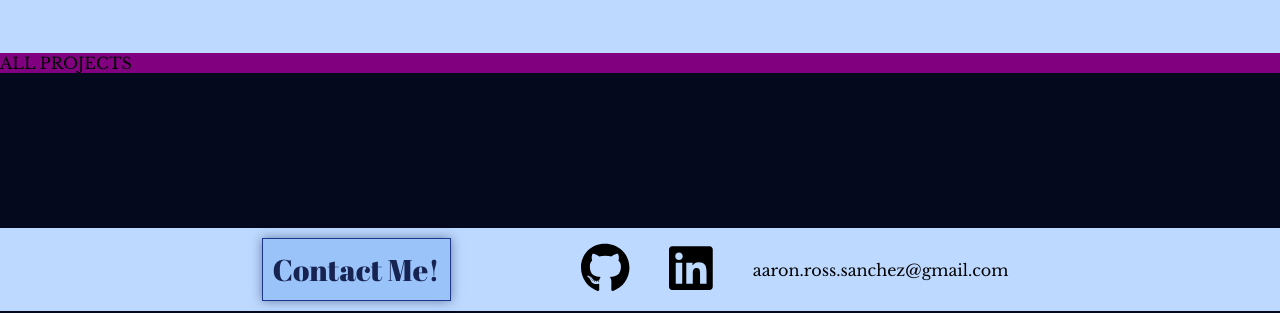
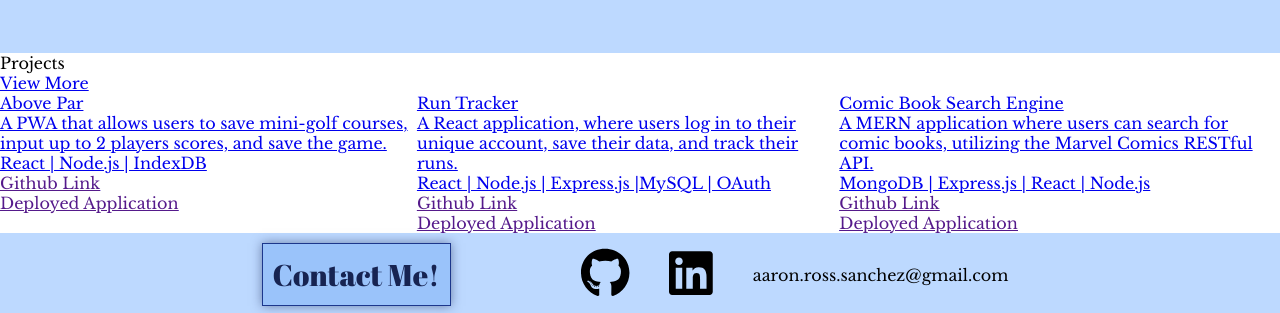
Before and after one commit to aarosan/react-portfolio, a React (Create React App) app: page / in a window 1280 px wide. Shown: the part 489-802 px from the top of the page. Built offline with nearby package versions, Linux system fonts and the light colour scheme.

Commit message:
Project Information printed in DOM

```diff
--- a/src/App.css
+++ b/src/App.css
@@ -1,4 +1,4 @@
 body {
-  background-color: #05091E;
+  /* background-color: #05091E; */
   font-family: 'Libre Baskerville', serif;
 }
--- a/src/components/allProjects.jsx
+++ b/src/components/allProjects.jsx
@@ -1,14 +1,41 @@
 import React from "react";
+import Project from "./project";
+
+import INFO from "../information/homeInfo";
 
 import "./styles/allProjects.css"
 
 const AllProjects = () => {
     return (
-        <React.Fragment>
-            <div className="projects-container">
-                ALL PROJECTS
+            <div className="project-section-container">
+
+                <div className="projects-text">
+                    <div className="projects-title">
+                        Projects
+                    </div>
+                    <div className="projects-view-more">
+                        <a href="/">View More</a>
+                    </div>
+                </div>
+
+                <div className="all-projects-container">
+                    {INFO.projects.map((project, index) => (
+                        <div className="all=projects-project" key={index}>
+                            <Project
+                                title={project.title}
+                                description={project.description}
+                                languages={project.languages}
+                                githubLink={project.githubLink}
+                                deployedLink={project.deployedLink}
+                                projectLink={project.projectLink}
+                            />
+                        </div>
+                    ))}
+                </div>
+
             </div>
-        </React.Fragment>
+
+
     )
 }
 
--- a/src/components/project.jsx
+++ b/src/components/project.jsx
@@ -0,0 +1,29 @@
+import React from "react";
+import { Link } from "react-router-dom";
+
+import "./styles/project.css";
+
+const Project = (props) => {
+    const { title, description, languages, githubLink, deployedLink, projectLink } = props;
+
+    return (
+        <React.Fragment>
+            <div className="project">
+                <Link to={projectLink}>
+                    <div className="project-container">
+                        <div className="project-title">{title}</div>
+                        <div className="project-description">{description}</div>
+                        <div className="project-languages">{languages}</div>
+                        <div className="project-github">
+                            <a href={githubLink}>Github Link</a>
+                        </div>
+                        <div className="project-deployed">                            <a href={deployedLink}>Deployed Application</a>
+                        </div>
+                    </div>
+                </Link>
+            </div>
+        </React.Fragment>
+    )
+}
+
+export default Project;
--- a/src/components/styles/allProjects.css
+++ b/src/components/styles/allProjects.css
@@ -1,3 +1,3 @@
-.projects-container {
-    background-color: purple;
+.all-projects-container {
+    display: flex;
 }
--- a/src/components/styles/footer.css
+++ b/src/components/styles/footer.css
@@ -1,9 +1,9 @@
 .footer-container {
-    position: fixed;
-    bottom: 0;
-    left: 0;
-    width: 100%;
-    z-index: 999;
+    /* position: fixed; */
+    /* bottom: 0; */
+    /* left: 0;  */
+    /* width: 100%; */
+    /* z-index: 999;  */
     background-color: #BDD9FF;
 }
 
--- a/src/information/homeInfo.js
+++ b/src/information/homeInfo.js
@@ -23,6 +23,7 @@ const INFO = {
             languages: "React | Node.js | IndexDB",
             githubLink: "",
             deployedLink: "",
+            projectLink: "",
         },
         {
             title: "Run Tracker",
@@ -30,6 +31,7 @@ const INFO = {
             languages: "React | Node.js | Express.js |MySQL | OAuth",
             githubLink: "",
             deployedLink: "",
+            projectLink: "",
         },
         {
             title: "Comic Book Search Engine",
@@ -37,6 +39,7 @@ const INFO = {
             languages: "MongoDB | Express.js | React | Node.js",
             githubLink: "",
             deployedLink: "",
+            projectLink: "",
         }
     ],
 
@@ -49,3 +52,5 @@ const INFO = {
 
 
 }
+
+export default INFO;
--- a/src/pages/home.jsx
+++ b/src/pages/home.jsx
@@ -25,13 +25,23 @@ const Home = () => {
 
             <div className="page-content">
 
+                <div className="home-navbar">
                     <NavBar active="home" />
+                </div>
 
+                <div className="home-intro">
                     <Intro />
+                </div>
 
+                <div className="home-projects">
                     <AllProjects />
+                </div>
 
+
+                <div className="footer-projects">
                     <Footer />
+                </div>
+
             </div>
 
         </React.Fragment>
```
